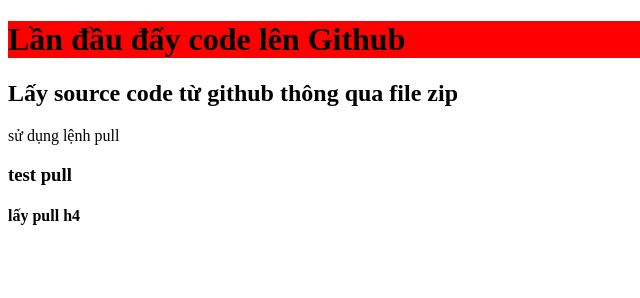
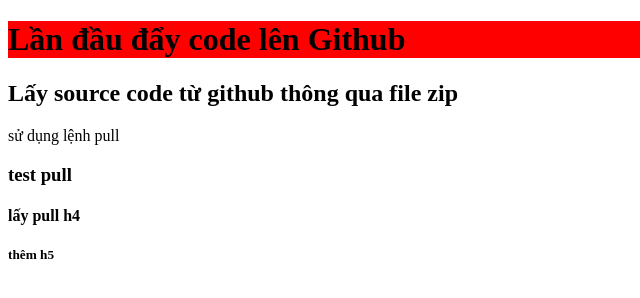
Before and after one commit to Phat3861-hub/BC76_DemoGit, a plain HTML site: page index.html in a window 1280 px wide. Shown: the full height of the page, 0-640 px from the left. Drawn offline with Linux system fonts and the light colour scheme.

Commit message:
thêm h5

```diff
--- a/index.html
+++ b/index.html
@@ -14,6 +14,7 @@
     <p>sử dụng lệnh pull</p>
     <h3>test pull</h3>
     <h4>lấy pull h4</h4>
+    <h5>thêm h5</h5>
 </body>
 
 </html>
```
